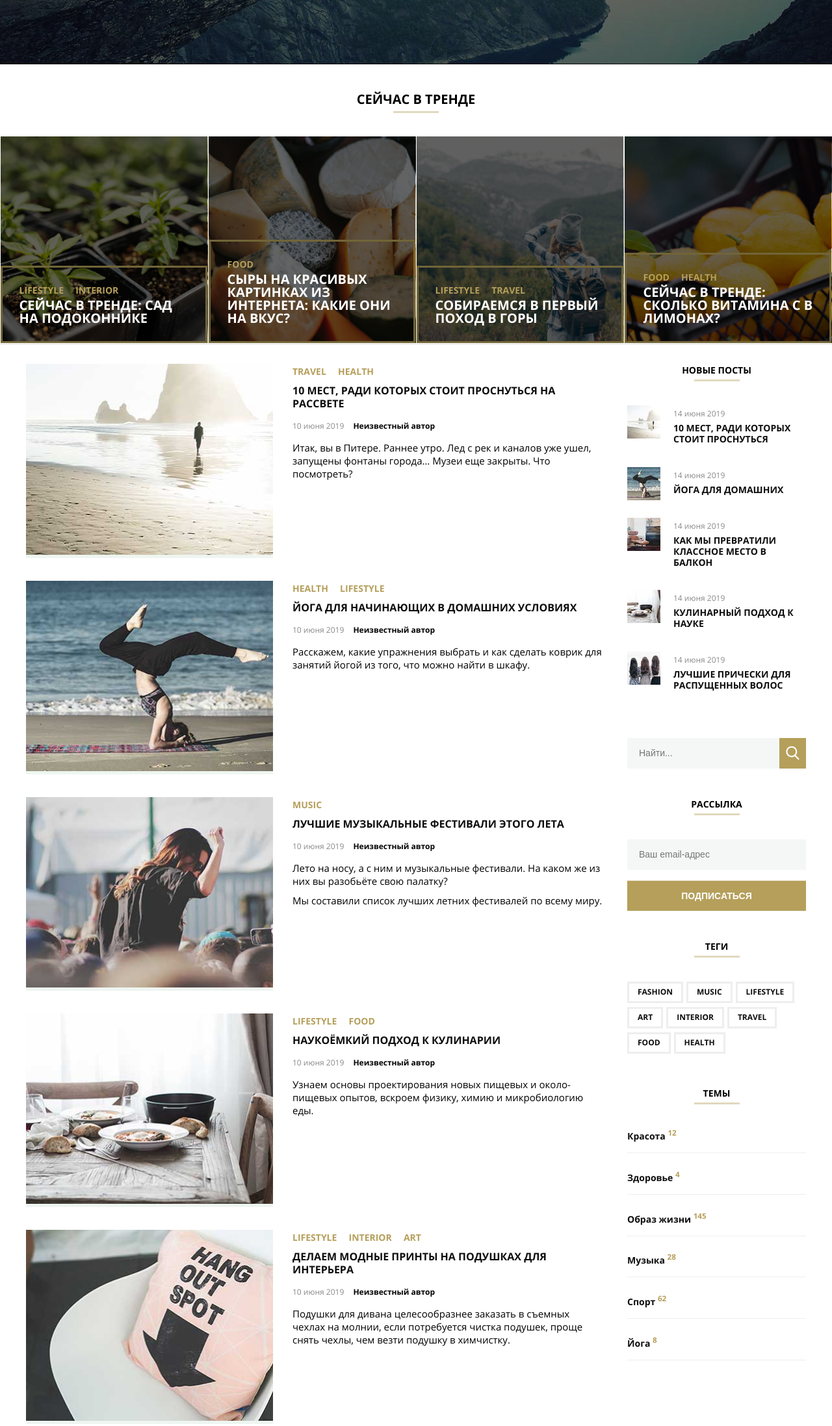
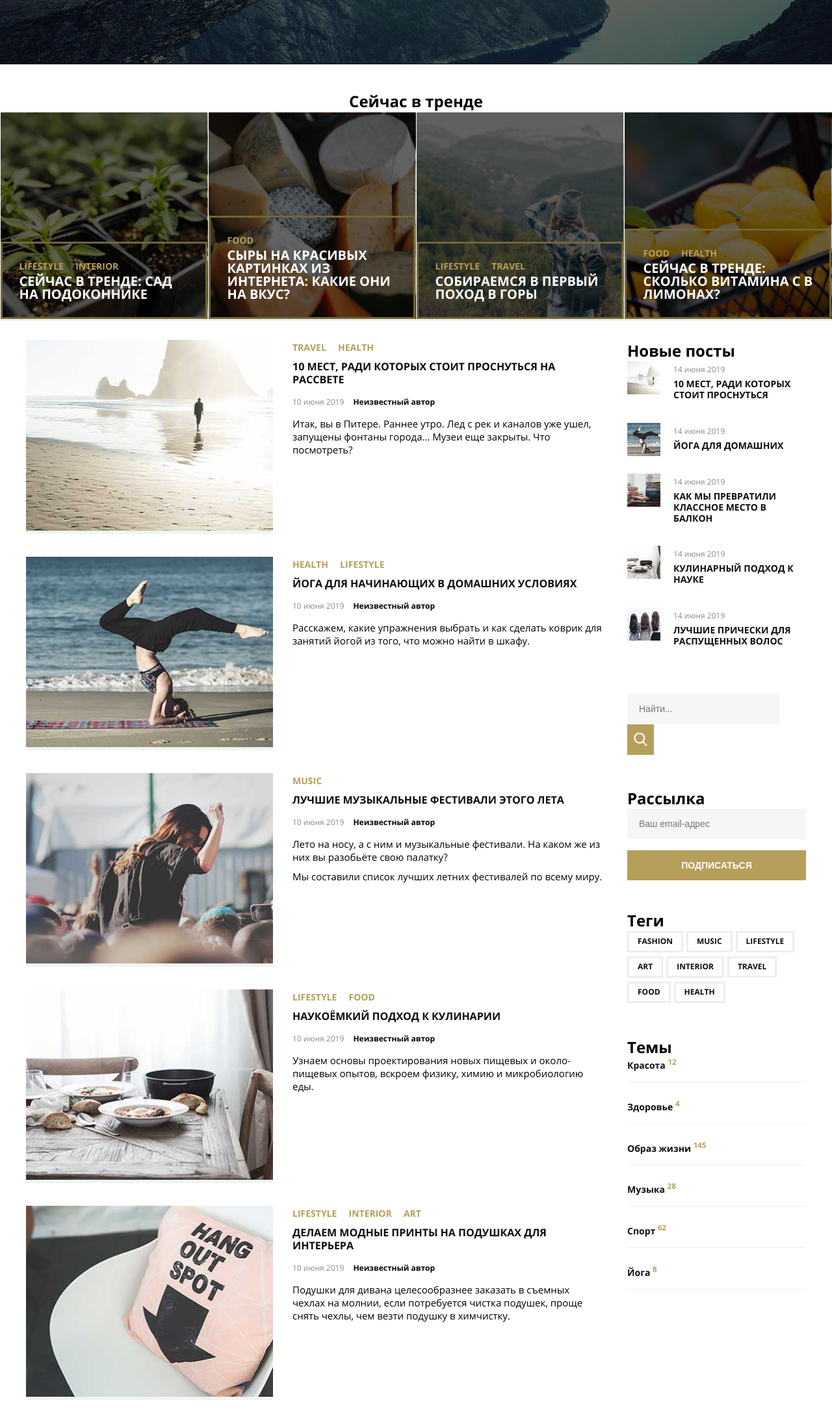
Before and after one commit to Muzaslivka/mq-diploma, a plain HTML site: page index.html in a window 1280 px wide. Shown: the part 420-2615 px from the top of the page at 65% size. Drawn offline with Linux system fonts and the light colour scheme; files whose address does not match are found by name.

Commit message:
Changes to index.html
Unification of title-name class

```diff
--- a/index.html
+++ b/index.html
@@ -83,7 +83,7 @@
 
     <main>
         <section class="trends">
-            <h2 class="trends-title__name">Сейчас в тренде</h2>
+            <h2 class="title__name title-fs__bigger">Сейчас в тренде</h2>
             <div class="trends-card">
                 <div class="trends-card__item trends-back__first">
                     <div class="trends-info">
@@ -247,7 +247,7 @@
 
             <aside class="sidebar">
                 <section class="newposts">
-                    <h2 class="newpost-title__name">Новые посты</h2>
+                    <h2 class="title__name">Новые посты</h2>
 
                     <article class="newpost">
                         <div class="newpost-preview">
@@ -307,18 +307,20 @@
                     </article>
 
                     <form class="search">
-                        <div class="search-label__field"><label class="search-label">
+                        <div class="search-label__field">
+                            <label class="search-label">
                                 <span class="search-hint visually-hidden">Найти другие статьи</span>
                                 <input class="search-field" type="text" placeholder="Найти...">
-                                <button class="button-search"><span
-                                        class="search-hint visually-hidden">Найти</span></button> </label>
+                                </label>
+                                 <button class="button-search"><span
+                                        class="search-hint visually-hidden">Найти</span></button>
                         </div>
 
                     </form>
                 </section>
 
                 <section class="newsletter">
-                    <h2 class="newsletter-title__name">Рассылка</h2>
+                    <h2 class="title__name">Рассылка</h2>
                     <form class="subscribe">
                         <label>
                             <span class="subscribe-hint visually-hidden">Введите свой эмейл и подпишитесь</span>
@@ -329,7 +331,7 @@
                 </section>
 
                 <section class="tags">
-                    <h2 class="tags-title__name">Теги</h2>
+                    <h2 class="title__name">Теги</h2>
                     <ul class="tags_list">
                         <li class="tags-list__item"><a class="tags-link" href="#0">Fashion</a></li>
                         <li class="tags-list__item"><a class="tags-link" href="#0">MuSiC</a></li>
@@ -343,7 +345,7 @@
                 </section>
 
                 <section class="topic">
-                    <h2 class="topic-title__name">Темы</h2>
+                    <h2 class="title__name">Темы</h2>
                     <ul class="topic_list">
                         <li class="topic-list__item"><a class="topic-link" href="#0">Красота <sup
                                     class="topic-counter">12</sup></a></li>
@@ -364,7 +366,7 @@
 
 
         <section class="offer">
-            <h2 class="product-title__name">Наши изделия</h2>
+            <h2 class="title__name">Наши изделия</h2>
 
             <div class="product-cards">
                 <div class="product-cards__item">
@@ -387,7 +389,7 @@
                                         <span class="product__rub">₽</span>
                                     </span>
                                 </div>
-                                <div class="product__button"><a class="shop-link" href="#0">В магазин</a></div>
+                                <a class="product__button" href="#0">В магазин</a>
                             </div>
                         </div>
                     </div>
@@ -412,7 +414,7 @@
                                         <span class="product__rub">₽</span>
                                     </span>
                                 </div>
-                                <div class="product__button"><a class="shop-link" href="#0">В магазин</a></div>
+                                <a class="product__button" href="#0">В магазин</a>
                             </div>
                         </div>
 
@@ -425,7 +427,7 @@
                         <h2 class="product-name">Шестиугольная рамка</h2>
                         <div class="product-description">
                             <p class="description-decor">
-                                Необычная рамка для украшения дома из видео<span class="text-decor"><a
+                                Необычная рамка для украшения дома из видео <span class="text-decor"><a
                                         class="offer-link" href="#0">«Как сделать рамку из подручных средств за
                                         30 минут»</a></span>
                             </p>
@@ -440,7 +442,7 @@
                                         <span class="product__rub">₽</span>
                                     </span>
                                 </div>
-                                <div class="product__button"><a class="shop-link" href="#0">В магазин</a></div>
+                                <a class="product__button" href="#0">В магазин</a>
                             </div>
                         </div>
 
```
